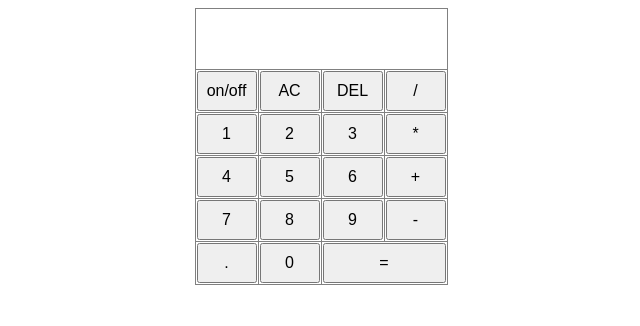
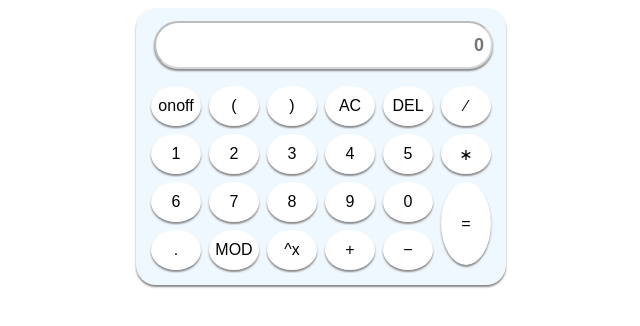
Before and after one commit to Dapoodap/javascript_calculator, a plain HTML site: page index.html in a window 1280 px wide. Shown: the whole page, without its empty margins (319-959 px from the left). Drawn offline with Linux system fonts and the light colour scheme.

Commit message:
fix bug and add some feature

```diff
--- a/index.html
+++ b/index.html
@@ -13,38 +13,40 @@
         <table class="tg">
           <thead>
             <tr>
-            <th class="tg-dvpl" colspan="12"><input id="history" class="history" disabled type="text" > <br> <input id="hasil" class="hasil" disabled type="text"></th>
+              <th class="tg-lqy6" colspan="12"><input placeholder="0" id="val" disabled type="text"></th>
             </tr>
           </thead>
           <tbody>
             <tr>
-            <td class="tg-c3ow" colspan="3"><button id="onoff">on/off</button></td>
-            <td class="tg-c3ow" colspan="3"><button onclick="reset()" id="reset">AC</button></td>
-            <td class="tg-c3ow" colspan="3"><button id="hapus" onclick="hapus()">DEL</button></td>
-            <td class="tg-c3ow" colspan="3"><button id="/" onclick="tampilOperator('/')">/</button></td>
+              <td class="tg-baqh" colspan="2"><button>onoff</button></td>
+              <td class="tg-baqh" colspan="2"><button onclick="tampil('(')">(</button></td>
+              <td class="tg-baqh" colspan="2"><button onclick="tampil(')')">)</button></td>
+              <td class="tg-baqh" colspan="2"><button onclick="reset()">AC</button></td>
+              <td class="tg-baqh" colspan="2"><button onclick="del()">DEL</button></td>
+              <td class="tg-baqh" colspan="2"><button onclick="tampil('/')">&#8725;</button></td>
             </tr>
             <tr>
-            <td class="tg-c3ow" colspan="3"><button id="satu" onclick="tampil('1')">1</button></td>
-            <td class="tg-c3ow" colspan="3"><button id="2"onclick="tampil('2')" >2</button></td>
-            <td class="tg-c3ow" colspan="3"><button id="3" onclick="tampil('3')">3</button></td>
-            <td class="tg-c3ow" colspan="3"><button id="*" onclick="tampilOperator('*')">*</button></td>
+              <td class="tg-baqh" colspan="2" onclick="tampil('1')"><button>1</button></td>
+              <td class="tg-baqh" colspan="2" onclick="tampil('2')"><button>2</button></td>
+              <td class="tg-baqh" colspan="2" onclick="tampil('3')"><button>3</button></td>
+              <td class="tg-baqh" colspan="2" onclick="tampil('4')"><button>4</button></td>
+              <td class="tg-baqh" colspan="2" onclick="tampil('5')"><button>5</button></td>
+              <td class="tg-baqh" colspan="2" onclick="tampil('*')"><button>&lowast;</button></td>
             </tr>
             <tr>
-            <td class="tg-c3ow" colspan="3"><button  id="4" onclick="tampil('4')">4</button></td>
-            <td class="tg-c3ow" colspan="3"><button id="5" onclick="tampil('5')">5</button></td>
-            <td class="tg-c3ow" colspan="3"><button id="6" onclick="tampil('6')">6</button></td>
-            <td class="tg-c3ow" colspan="3"><button id="+" onclick="tampilOperator('+')" >+</button></td>
+              <td class="tg-baqh" colspan="2" onclick="tampil('6')"><button>6</button></td>
+              <td class="tg-baqh" colspan="2" onclick="tampil('7')"><button>7</button></td>
+              <td class="tg-baqh" colspan="2" onclick="tampil('8')"><button>8</button></td>
+              <td class="tg-baqh" colspan="2" onclick="tampil('9')"><button>9</button></td>
+              <td class="tg-baqh" colspan="2" onclick="tampil('0')"><button>0</button></td>
+              <td class="tg-baqh" colspan="2" rowspan="2"><button onclick="equal()" id="samad">=</button></td>
             </tr>
             <tr>
-            <td class="tg-c3ow" colspan="3"><button id="7" onclick="tampil('7')">7</button></td>
-            <td class="tg-c3ow" colspan="3"><button id="8" onclick="tampil('8')">8</button></td>
-            <td class="tg-c3ow" colspan="3"><button id="9" onclick="tampil('9')">9</button></td>
-            <td class="tg-c3ow" colspan="3"><button id="-" onclick="tampilOperator('-')">-</button></td>
-          </tr>
-          <tr>
-            <td class="tg-c3ow" colspan="3"><button id="."onclick="tampil('.')">.</button></td>
-            <td class="tg-c3ow" colspan="3"><button id="0" onclick="tampil('0')">0</button></td>
-            <td class="tg-c3ow"  colspan="6"><button onclick="samadengan()" id="samad">=</button></td>
+              <td class="tg-baqh" colspan="2"><button onclick="tampil('.')">.</button></td>
+              <td class="tg-baqh" colspan="2"><button onclick="tampil('%')">MOD</button></td>
+              <td class="tg-baqh" colspan="2"><button onclick="tampil('**')">^x</button></td>
+              <td class="tg-baqh" colspan="2"><button onclick="tampil('+')">&plus;</button></td>
+              <td class="tg-baqh" colspan="2"><button onclick="tampil('-')">&minus;</button></td>
             </tr>
           </tbody>
           </table>
--- a/main.js
+++ b/main.js
@@ -1,39 +1,28 @@
 
-let hasil = document.getElementById("hasil");
-let history = document.getElementById("history");
-let temp = null;
+let val = document.getElementById("val");
 
-let equal = document.getElementById("samad");
+function onoff() {
 
+}
 function reset() {
-    hasil.value = null;
-    temp = null;
+    val.value = null;
 }
 function tampil(val) {
-    temp = null;
-    document.getElementById("hasil").value +=val;
+    document.getElementById("val").value +=val;
 }
-function tampilOperator(valu) {
-    if (temp == null) {
-        document.getElementById("hasil").value +=valu;
-        temp = valu;
+
+function del() {
+    val.value = (val.value).substring(0,((val.value).length)-1);
+}
+
+function equal() {
+    if (val. value == "") {
+        alert("empty formula")
     }else{
-        if (temp == valu) {
-            return hasil.value;
-        }else{
-            hasil.value = (hasil.value).substring(0,((hasil.value).length)-1);
-            document.getElementById("hasil").value +=valu;
-            temp = valu;
+        try {
+            val.value = eval(val.value);
+        } catch (err) {
+            alert("wrong formula, or try using '(_)'")
         }
     }
-
-
 }
-function hapus() {
-    hasil.value = (hasil.value).substring(0,((hasil.value).length)-1);
-}
-
-function samadengan() {
-    hasil.value = eval(hasil.value);
-
-}
--- a/style.css
+++ b/style.css
@@ -1,33 +1,37 @@
-.tg  {border-collapse:collapse;margin: auto}
-.tg td{border-color:black;border-style:solid;border-width:1px;font-family:Arial, sans-serif;font-size:14px;
-  overflow:hidden;word-break:normal;width: 60px;height: 40px;}
-.tg th{border-color:black;border-style:solid;border-width:1px;font-family:Arial, sans-serif;font-size:14px;height: 50px;
-  font-weight:normal;overflow:hidden;padding:5px;word-break:normal;text-align: center;}
-.tg .tg-c3ow{border-color:inherit;text-align:center;vertical-align:top}
-.tg .tg-dvpl{border-color:inherit;text-align:right;vertical-align:top}
 button{
-    width: 60px;height: 40px;
+    width: 50px;height: 40px;
     font-size: 16px;
     font-weight: 500;
+    border: none;
+    background-color: white;
+    border-radius: 100%;
+    box-shadow: 0 2px 2px #888888;
+}
+button:hover{
+  background-color: beige;
+}
 
+.tg  {background-color: aliceblue;padding: 10px;box-shadow: 0 2px 2px #888888;border-radius: 20px;margin: auto;}
+.tg td{font-family:Arial, sans-serif;font-size:14px;
+  overflow:hidden;word-break:normal;width: 50px;height: 40px;padding: 3px;}
+.tg th{font-family:Arial, sans-serif;font-size:14px;padding-bottom: 10px;
+  font-weight:normal;overflow:hidden;word-break:normal;height: 50px;}
+.tg .tg-baqh{text-align:center;vertical-align:top}
+.tg .tg-lqy6{text-align:right;vertical-align:top}
+.tg th #val{
+  width: 321px;
+  height: 30px;
+  padding: 7px;
+  text-align: right;
+  font-size: 18px;
+  font-weight: 600;
+  background-color: white;
+  border-radius:50px;
+  box-shadow: 0 2px 2px #888888;
 }
-.tg .tg-c3ow #samad{
-    width: 123px;
+.tg td > #samad{
+  height: 83px;
 }
-.tg .tg-dvpl .history{
-    width: 235px;
-    font-size: 14px;
-    background-color: white;
-    border: none;
-    font-weight: 200;
-    text-align: right;
-    margin-bottom: 5px;
+button > #samad :hover{
+  background-color: red;
 }
-.tg .tg-dvpl .hasil{
-    width: 235px;
-    background-color: white;
-    border: none;
-    text-align: right;
-    font-size: 18px;
-    font-weight: 600;
-}
```
Lines whose indentation alone changed are shown as unchanged.
